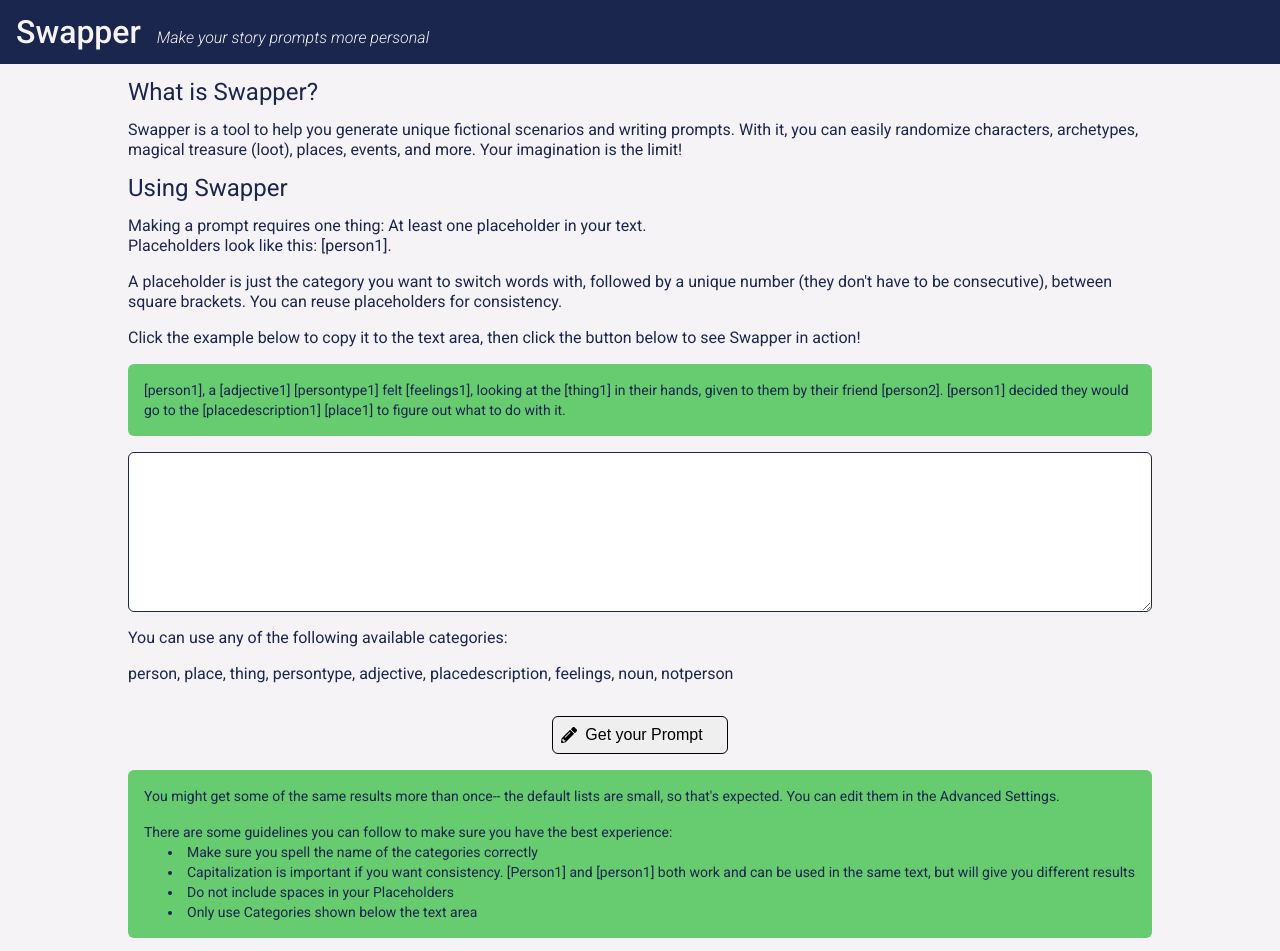
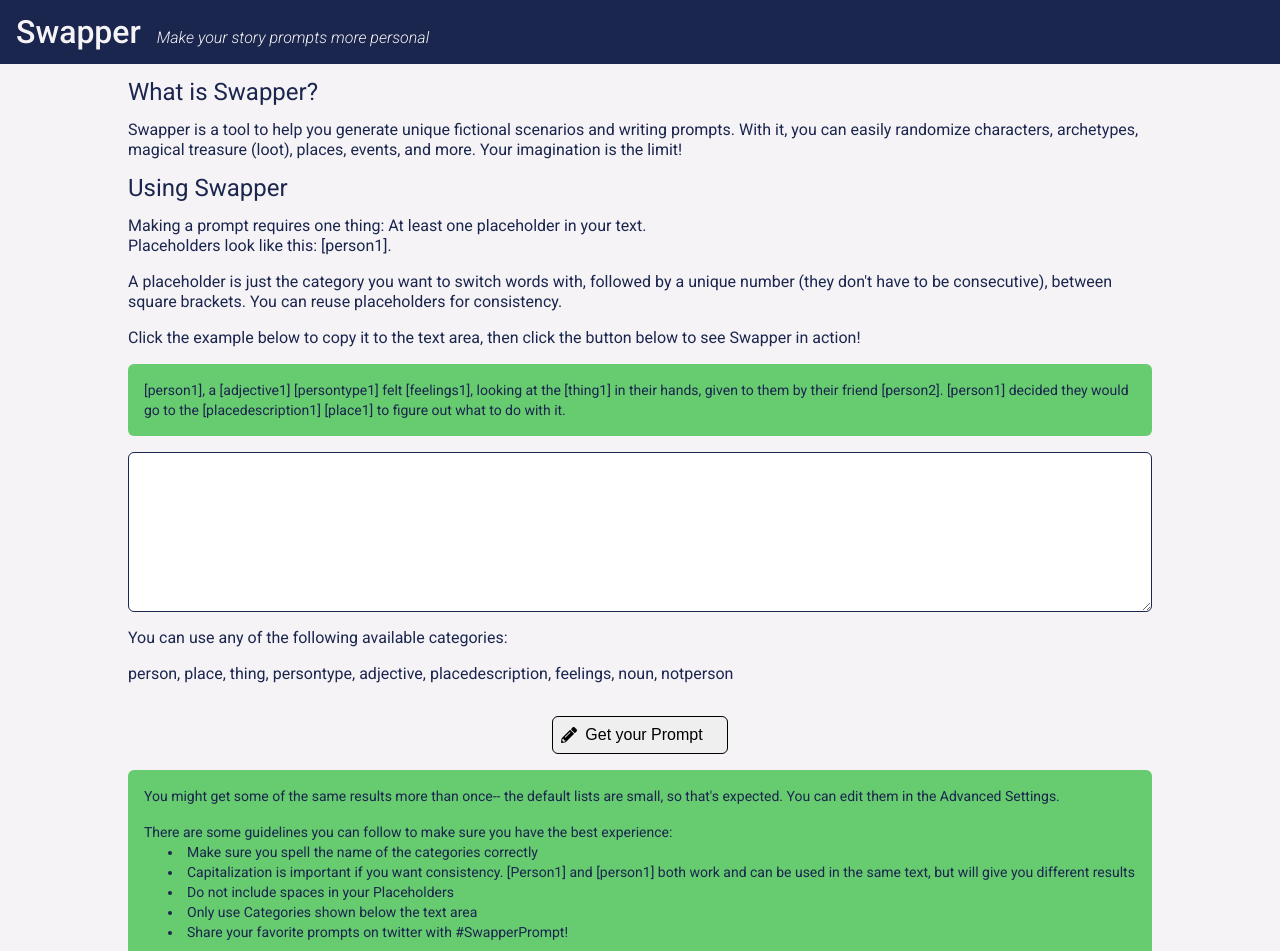
Before and after one commit to paradoxinversion/swapper, a React (Vite) app: page / in a window 1280 px wide. Shown: the top 951 px of the page. Built offline with nearby package versions, Linux system fonts and the light colour scheme.

Commit message:
Added call to action

```diff
--- a/src/App.jsx
+++ b/src/App.jsx
@@ -197,6 +197,9 @@ class App extends React.Component {
               </li>
               <li>Do not include spaces in your Placeholders</li>
               <li>Only use Categories shown below the text area</li>
+              <li>
+                Share your favorite prompts on twitter with #SwapperPrompt!
+              </li>
             </ul>
           </div>
           <div className="checkbox-container">
```
